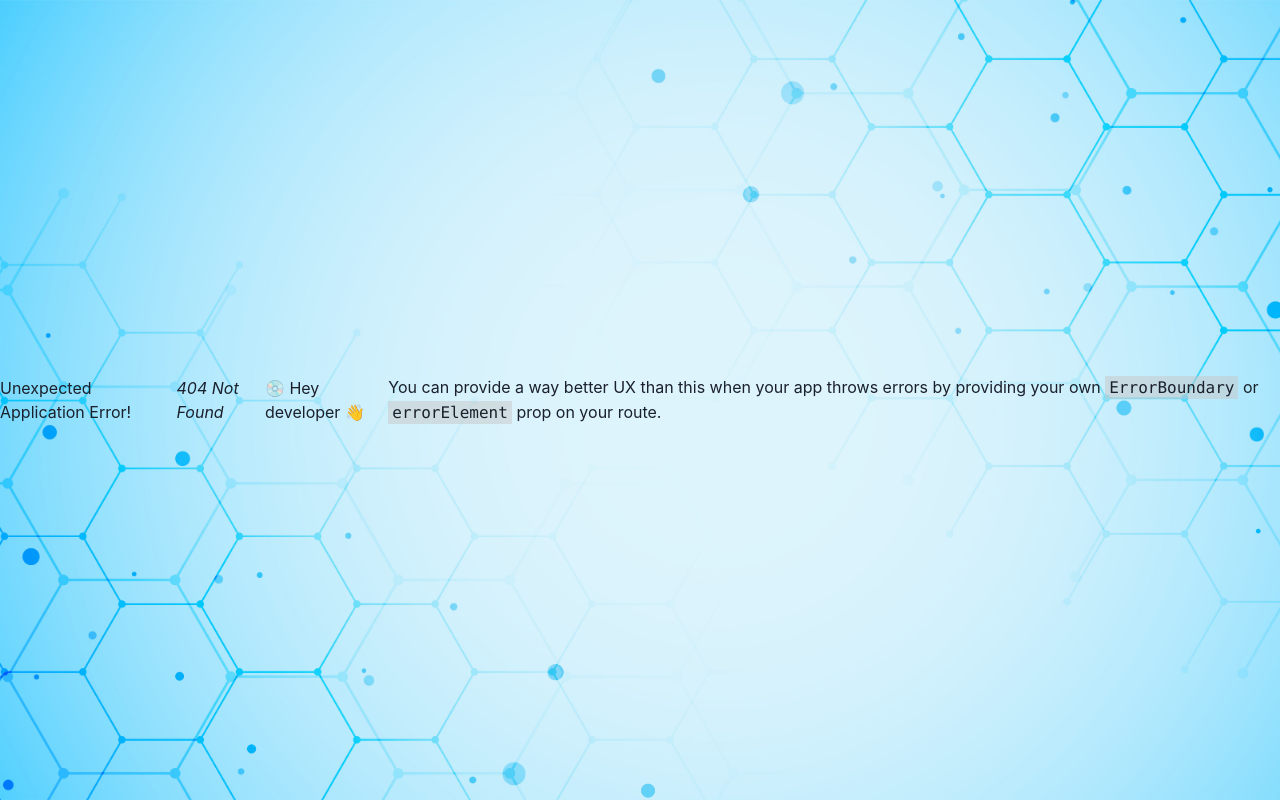
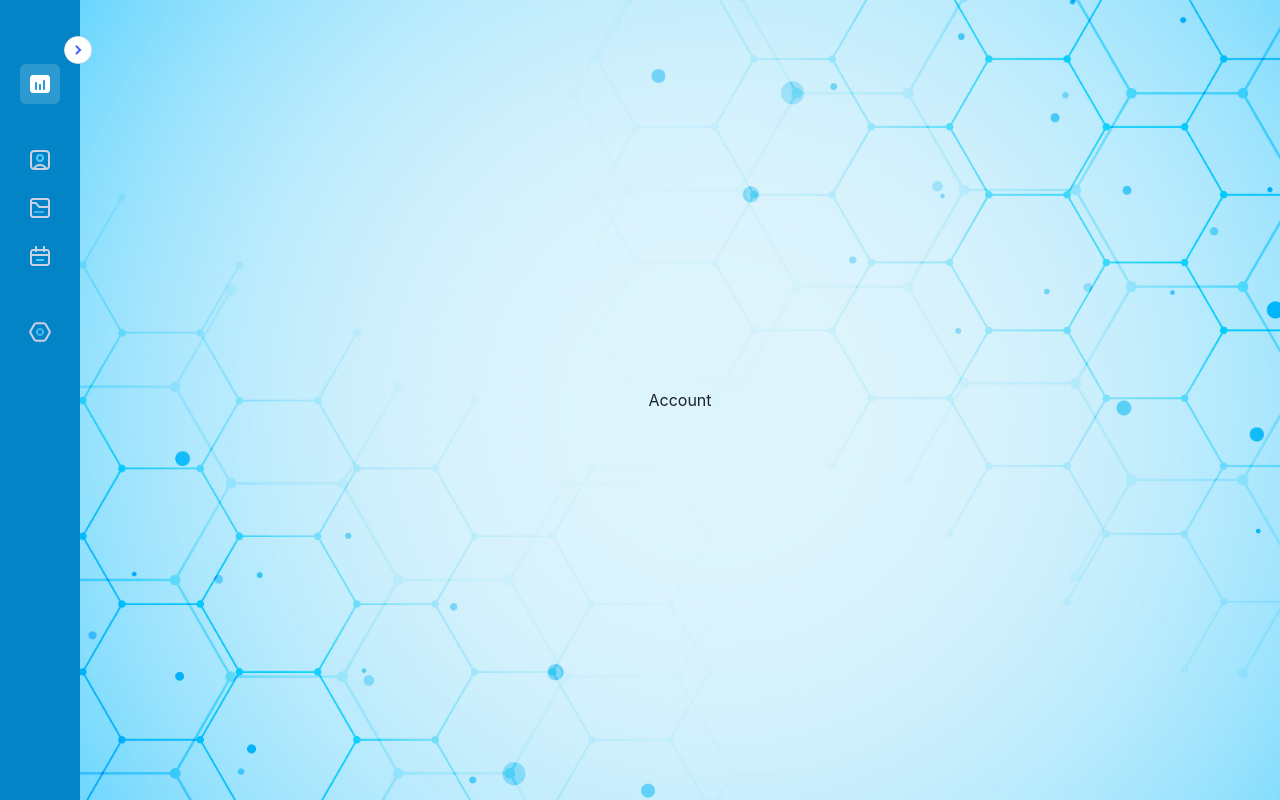
Before and after one commit to Rutiquewiski/HealthBridge, a React (Vite) app: page /account in a window 1280 px wide. Before the commit this address had no page. Built offline with nearby package versions, Linux system fonts and the light colour scheme; sample sign-in values are in the browser's storage.

Commit message:
Account page initial creation

```diff
--- a/src/components/navbar/NavBar.tsx
+++ b/src/components/navbar/NavBar.tsx
@@ -8,7 +8,7 @@ function NavBar() {
     { title: "Professionals", src: "User", gap: true, path: "/professionals" },
     { title: "Patients ", src: "Folder", path: "/patients" },
     { title: "Appointments ", src: "Calendar", path: "/appointments" },
-    { title: "Account Setting ", src: "Setting", gap: true },
+    { title: "Account Setting ", src: "Setting", gap: true, path: "/account" },
   ];
   return (
     <>
--- /dev/null
+++ b/src/pages/account/AccountPage.tsx
@@ -0,0 +1,21 @@
+import { Container } from "@chakra-ui/react";
+
+function AccountPage() {
+  return (
+    <>
+      <Container
+        display="flex"
+        flexDirection="row"
+        justifyContent="center"
+        alignItems="center"
+        maxW="100vw"
+        w="95vw"
+        h="90vh"
+      >
+        Account
+      </Container>
+    </>
+  );
+}
+
+export default AccountPage;
```
Also changed, not shown: src/Router.tsx (+6 -1 lines).
